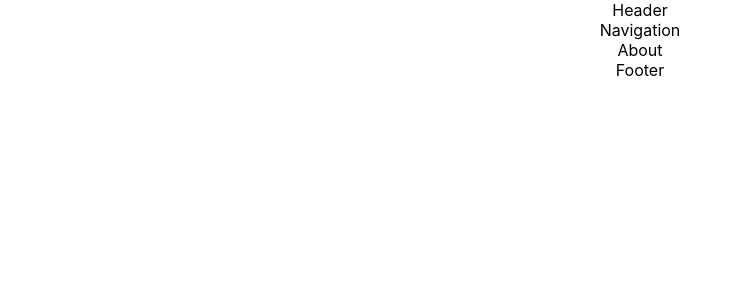
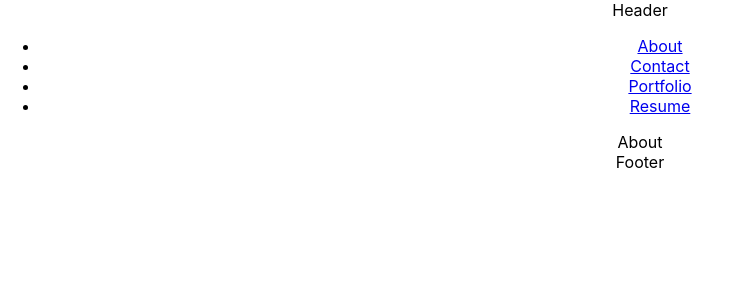
Before and after one commit to emileebogdan/emileebogdan-reactportfolio, a React (Create React App) app in the folder portfolio/: page / in a window 1280 px wide. Shown: the top 300 px of the page, without its empty margins (0-732 px from the left). Built offline with nearby package versions, Linux system fonts and the light colour scheme.

Commit message:
nav init

```diff
--- a/portfolio/src/components/Navigation.js
+++ b/portfolio/src/components/Navigation.js
@@ -1,11 +1,49 @@
 import React from 'react';
-
-export default function Navigation() {
-  // All functional components must have a return method that contains JSX.
-  // We return all the JSX inside a parent element with a className of "container".
-  return (
-    <div className="container">
-        Navigation
-    </div>
-  );
-}
+// indication of current page
+export default function Navigation({currentPage, handlePageChange}) {
+    return (
+        <ul className="nav nav-tabs">
+          <li className="nav-item">
+            <a
+              href="#about"
+              onClick={() => handlePageChange('About')}
+              // This is a conditional (ternary) operator that checks to see if the current page is "Home"
+              // If it is, we set the current page to 'nav-link-active', otherwise we set it to 'nav-link'
+              className={currentPage === 'About' ? 'nav-link active' : 'nav-link'}
+            >
+              About
+            </a>
+          </li>
+          <li className="nav-item">
+            <a
+              href="#contact"
+              onClick={() => handlePageChange('Contact')}
+              // Check to see if the currentPage is `About`, and if so we use the active link class from bootstrap. Otherwise, we set it to a normal nav-link
+              className={currentPage === 'Contact' ? 'nav-link active' : 'nav-link'}
+            >
+              Contact
+            </a>
+          </li>
+          <li className="nav-item">
+            <a
+              href="#Portfolio"
+              onClick={() => handlePageChange('Portfolio')}
+              // Check to see if the currentPage is `Blog`, and if so we use the active link class from bootstrap. Otherwise, we set it to a normal nav-link
+              className={currentPage === 'Portfolio' ? 'nav-link active' : 'nav-link'}
+            >
+              Portfolio
+            </a>
+          </li>
+          <li className="nav-item">
+            <a
+              href="#resume"
+              onClick={() => handlePageChange('Resume')}
+              // Check to see if the currentPage is `Contact`, and if so we use the active link class from bootstrap. Otherwise, we set it to a normal nav-link
+              className={currentPage === 'Resume' ? 'nav-link active' : 'nav-link'}
+            >
+              Resume
+            </a>
+          </li>
+        </ul>
+      );
+    }
```
